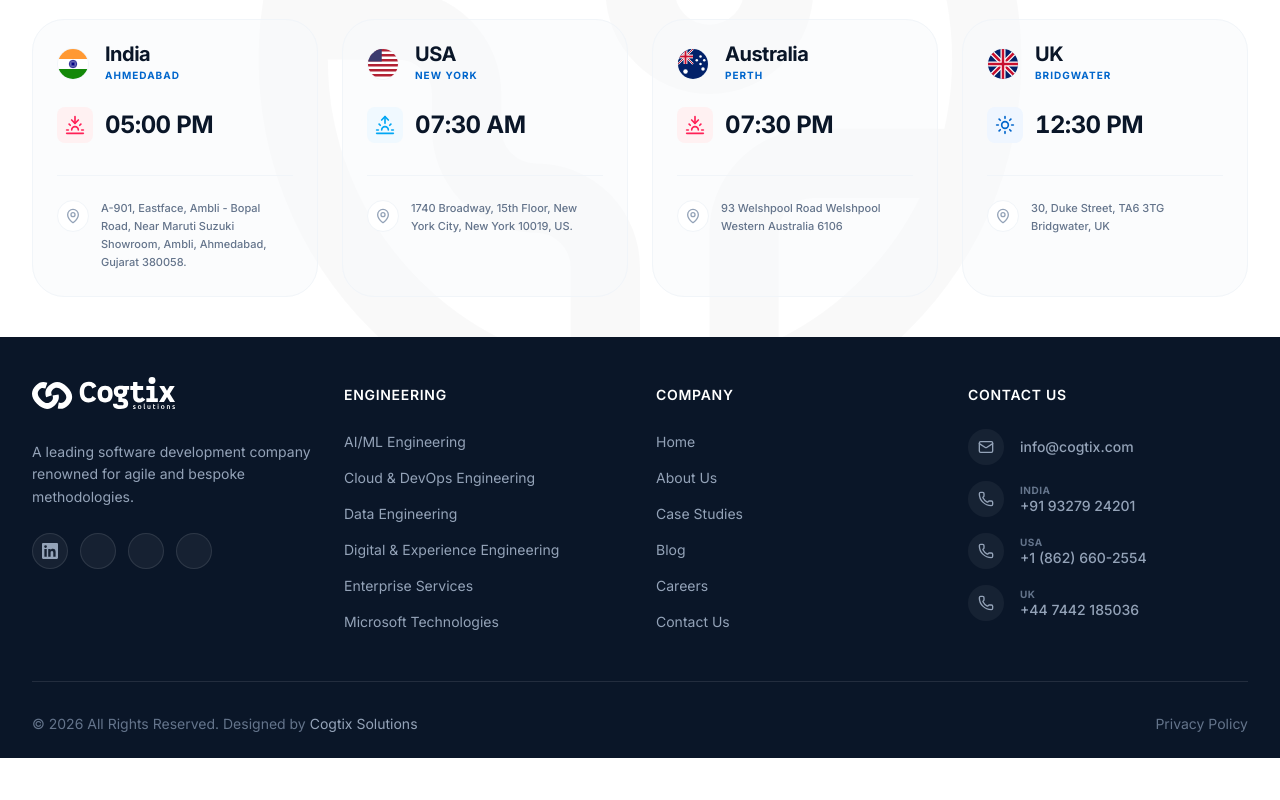
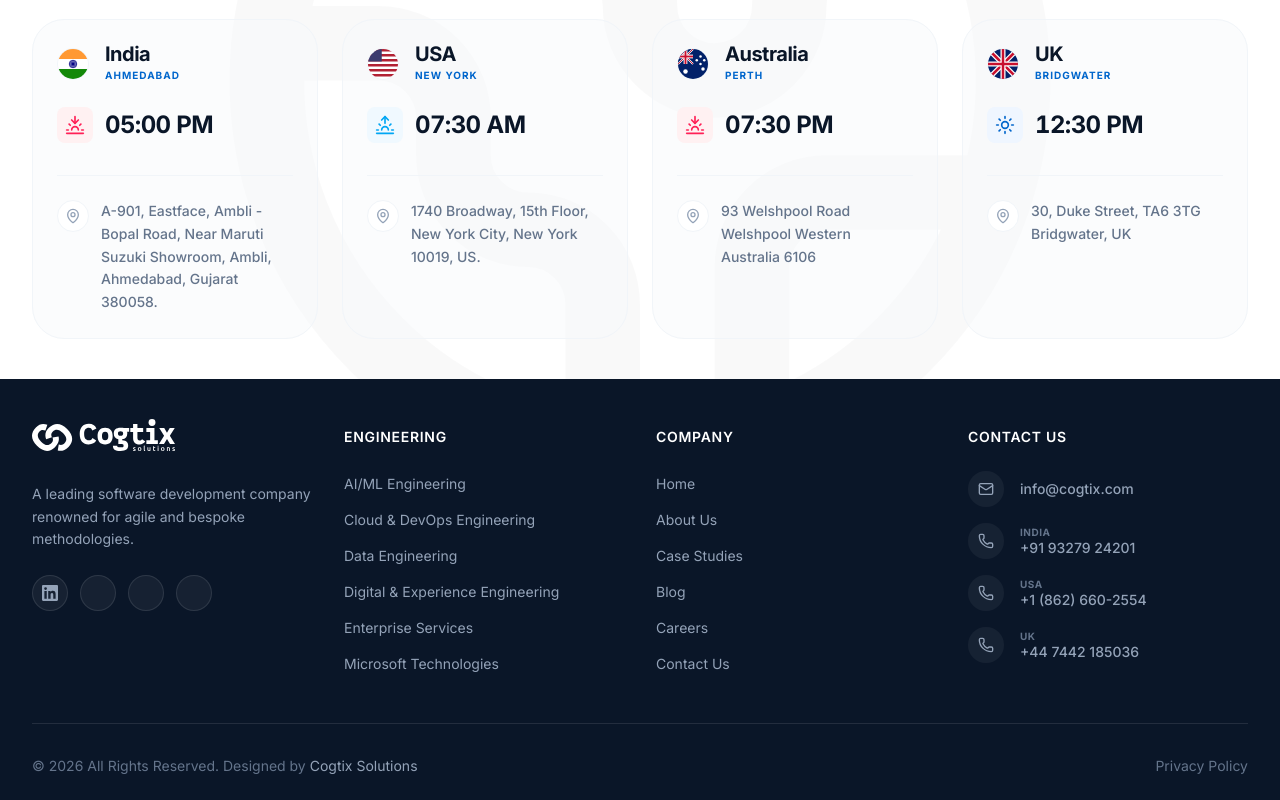
Before and after one commit to jeel1811/cogtix-webisite, a Next.js app: page /about-us in a window 1280 px wide. Shown: the part 3613-4413 px from the top of the page. Before the commit the page ends 4371 px from the top, so only its background shows below. Built offline with nearby package versions, Linux system fonts and the light colour scheme; some icons are missing.

Commit message:
style: increase font size of address text in Offices section to improve readability

```diff
--- a/src/components/sections/Offices.tsx
+++ b/src/components/sections/Offices.tsx
@@ -132,7 +132,7 @@
                     <div className="w-8 h-8 rounded-full bg-white border border-gray-100 flex items-center justify-center flex-shrink-0 group-hover:bg-blue-50 transition-colors">
                       <MapPin className="w-4 h-4 text-gray-400 group-hover:text-blue-500 transition-colors" />
                     </div>
-                    <p className="text-gray-500 text-[0.6875rem] leading-relaxed font-medium">
+                    <p className="text-gray-500 text-sm leading-relaxed font-medium">
                       {office.address}
                     </p>
                   </div>
```
